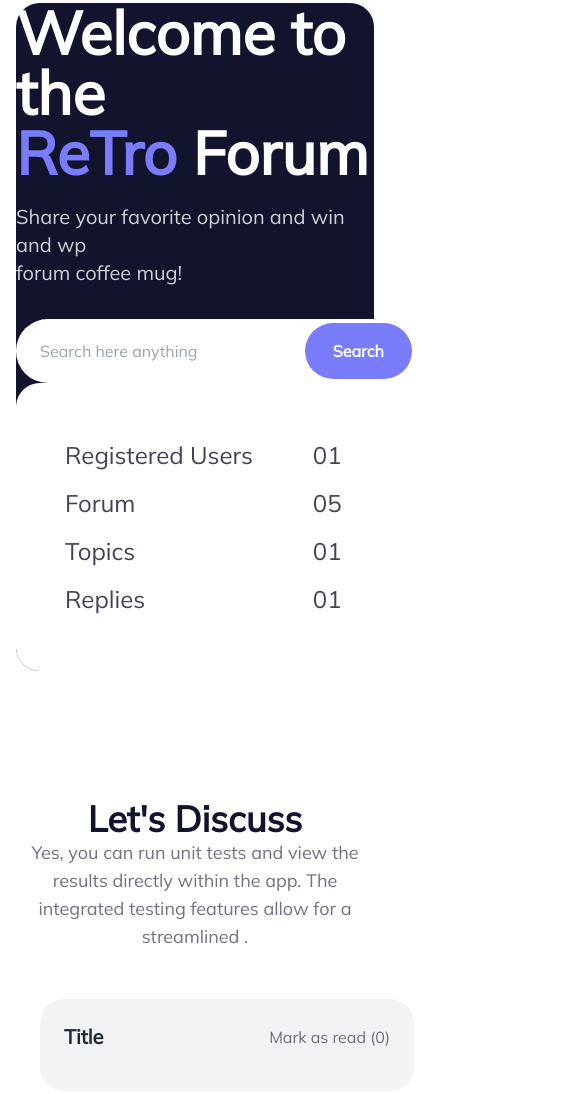
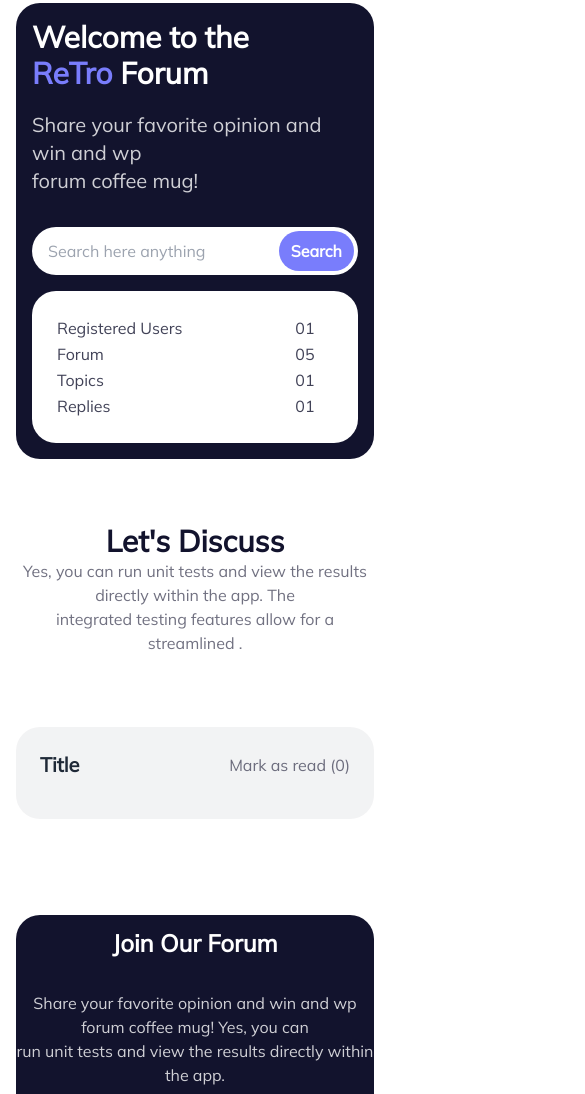
Before and after one commit to Masumbillah2062003/B9A6-retro-forum, a plain HTML site: page index.html in a window 390 px wide. Shown: the part 215-1309 px from the top of the page, 585 px wide, since content can reach past the window. Drawn offline with nearby package versions, Linux system fonts and the light colour scheme; no server answers.

Commit message:
added responsive header section and main section

```diff
--- a/index.html
+++ b/index.html
@@ -39,18 +39,18 @@
 
         <!-- banner section -->
         <div class="banner lg:mt-12 mt-7">
-            <div class="lg:w-[1170px] mx-auto lg:h-[550px] bg-[rgb(18,19,45)] bg-[url(images/bgbanner.png)] bg-no-repeat rounded-3xl bg-bottom">
-                <div class="text-white lg:flex lg:justify-between lg:items-center lg:px-28 lg:py-32">
+            <div class="lg:w-[1170px] mx-auto lg:h-[550px] bg-[rgb(18,19,45)] lg:bg-[url(images/bgbanner.png)] bg-no-repeat rounded-3xl bg-bottom p-4">
+                <div class="text-white flex lg:flex-row flex-col gap-4 lg:justify-between lg:items-center lg:px-28 lg:py-32">
                     <div>
-                        <h1 class="font-black text-6xl">Welcome to the <br> <span class="text-[rgb(121,125,252)]">ReTro</span> Forum</h1>
+                        <h1 class="font-black text-3xl lg:text-6xl">Welcome to the <br> <span class="text-[rgb(121,125,252)]">ReTro</span> Forum</h1>
                         <p class="text-[rgba(255,255,255,0.8)] text-xl font-medium mt-5 mb-8">Share your favorite opinion and win and wp <br> forum coffee mug!</p>
-                        <div class="bg-white w-[400px] flex p-1 rounded-[50px]">
-                            <input id="input-field" class="bg-transparent px-5 w-full outline-none text-[rgba(3,7,18,0.5)]" type="text" placeholder="Search here anything">
-                            <button onclick="clickIdName()" class="bg-[rgb(121,125,252)] px-7 py-4 font-bold rounded-[46px]">Search</button>
+                        <div class="bg-white lg:w-[400px] flex p-1 rounded-[50px]">
+                            <input id="input-field" class="bg-transparent px-3 lg:px-5 w-full outline-none text-[rgba(3,7,18,0.5)]" type="text" placeholder="Search here anything">
+                            <button onclick="clickIdName()" class="bg-[rgb(121,125,252)] px-3 py-2 lg:px-7 lg:py-4 font-bold rounded-[46px]">Search</button>
                         </div>
                     </div>
-                    <div class="bg-white rounded-3xl text-black w-96 h-72 p-12">
-                        <table class="w-full h-full text-2xl font-medium text-[rgba(18,19,45,0.8)]">
+                    <div class="bg-white rounded-3xl text-black lg:w-96 lg:h-72 lg:p-12 p-6">
+                        <table class="w-full h-full lg:text-2xl lg:font-medium text-[rgba(18,19,45,0.8)]">
                             <tr>
                                 <td>Registered Users</td>
                                 <td>01</td>
@@ -75,10 +75,10 @@
     </header>
 
 
-    <main class="container mx-auto lg:px-32 p-4 mt-24">
+    <main class="container mx-auto lg:px-32 p-4 lg:mt-24 mt-8">
         <section class="text-center">
-            <h1 class="text-4xl font-black text-[rgb(18,19,45)]">Let's Discuss</h1>
-            <p class="text-lg text-[rgba(18,19,45,0.6)]">Yes, you can run unit tests and view the results directly within the app. The <br> integrated testing features allow for a streamlined .</p>
+            <h1 class="lg:text-4xl text-3xl font-black text-[rgb(18,19,45)]">Let's Discuss</h1>
+            <p class="lg:text-lg text-[rgba(18,19,45,0.6)]">Yes, you can run unit tests and view the results directly within the app. The <br> integrated testing features allow for a streamlined .</p>
         </section>
 
         <section id="loading-section" class="hidden">
@@ -87,12 +87,12 @@
             </div>
         </section>
 
-        <section class="mt-12 flex gap-6">
+        <section class="mt-12 flex lg:flex-row flex-col gap-6">
             <div id="main-second-section-div" class="flex flex-col gap-6 w-full">
                 <!-- thats div code in javaScript  -->
             </div>
             <div>
-                <div class="w-[374px] rounded-3xl bg-[rgba(18,19,45,0.05)] p-6">
+                <div class="lg:w-[374px] rounded-3xl bg-[rgba(18,19,45,0.05)] p-6">
                     <div class="flex items-center justify-between w-full mb-4">
                         <h4 class="text-xl font-bold">Title</h4>
                         <p class="text-[rgba(18,19,45,0.6)]">Mark as read (<span id="massage-count">0</span>)</p>
@@ -105,21 +105,21 @@
         </section>
 
         <section class="mt-24">
-            <div class="w-full h-[403px] bg-[rgb(18,19,45)] rounded-3xl flex text-white justify-between pl-24">
+            <div class="w-full lg:h-[403px] bg-[rgb(18,19,45)] rounded-3xl flex lg:flex-row flex-col text-white justify-between lg:pl-24 lg:text-start text-center">
                 <div class=" flex items-center justify-center">
                     <div>
-                        <h1 class="text-4xl font-black">Join Our Forum</h1>
-                        <p class="my-8 text-lg font-medium text-[rgba(255,255,255,0.8)]">Share your favorite opinion and win and wp forum coffee mug! Yes, you can <br> run unit tests and view the results directly within the app. </p>
+                        <h1 class="lg:text-4xl text-2xl font-black mt-3">Join Our Forum</h1>
+                        <p class="my-8 lg:text-lg font-medium text-[rgba(255,255,255,0.8)]">Share your favorite opinion and win and wp forum coffee mug! Yes, you can <br> run unit tests and view the results directly within the app. </p>
                         <button class="font-bold text-xl bg-[rgb(121,125,252)] px-10 py-4 rounded-[50px]">Registered Now</button>
                     </div>
                 </div>
-                <div class="w-[390px] h-[341px] border-2 border-dashed border-[gray] mt-16 flex items-end">
+                <div class="lg:w-[390px] lg:h-[341px] border-2 border-dashed border-[gray] mt-16 flex items-end">
                     <img src="images/joinforum.png" alt="" class="w-full">
                 </div>
             </div>
         </section>
 
-        <section class="mt-24">
+        <section class="mt-24 hidden">
             <div class="text-center">
                 <h1 class="text-4xl font-black text-[rgb(18,19,45)]">Latest Posts</h1>
                 <p class="text-lg text-[rgba(18,19,45,0.6)]">Yes, you can run unit tests and view the results directly within the app. The <br> integrated testing features allow for a streamlined .</p>
@@ -130,7 +130,7 @@
         </section>
     </main>
 
-    <footer class="container mx-auto mt-[100px] pt-[100px] bg-[linear-gradient(180.00deg,rgba(18,19,45,0.05),rgba(18,19,45,0)100%)]">
+    <footer class="container hidden mx-auto mt-[100px] pt-[100px] bg-[linear-gradient(180.00deg,rgba(18,19,45,0.05),rgba(18,19,45,0)100%)]">
         <div class="w-[1170px] h-[289px] mx-auto text-center space-y-5">
             <h1 class="text-4xl font-black text-[rgb(18,19,45)]">
                 ReTro
--- a/script/retro.js
+++ b/script/retro.js
@@ -10,8 +10,8 @@ const discussSectionCard = async(idName) => {
 
         const div = document.createElement('div');
         div.innerHTML = `
-        <div class="bg-[rgb(243,243,245)] p-10 w-full h-[270px] flex gap-6 rounded-3xl border-2 border-[rgb(121,125,252)]">
-        <div class="w-[90px] h-[80px] rounded-2xl bg-black relative">
+        <div class="bg-[rgb(243,243,245)] lg:p-10 p-5 w-full lg:h-[270px] flex lg:flex-row flex-col gap-6 rounded-3xl border-2 border-[rgb(121,125,252)] text-center lg:text-start">
+        <div class="lg:w-[90px] lg:h-[80px] w-[50px] mx-auto rounded-2xl bg-black relative">
             <img src="${item.image}" alt="" class="rounded-2xl">
             ${item.isActive == true ? '<p id="warnning-color" class="w-5 h-5 bg-[rgb(16,185,129)] rounded-full absolute -top-2 -right-2 border-2 border-white"></p>' : '<p id="warnning-color" class="w-5 h-5  rounded-full bg-[red] absolute -top-2 -right-2 border-2 border-white"></p>'}
         </div>
@@ -28,7 +28,7 @@ const discussSectionCard = async(idName) => {
             </div>
             <hr class="border border-dashed border-[rgba(18,19,45,0.25)] my-6">
             <div class="flex justify-between text-[rgba(18,19,45,0.6)]">
-                <div class="flex gap-7">
+                <div class="flex lg:gap-7 gap-3">
                     <p><span><i class="fa-regular fa-message"></i></span> <span>${item.comment_count}</span></p>
                     <p><span><i class="fa-regular fa-eye"></i></span> <span>${item.view_count}</span></p>
                     <p><i class="fa-regular fa-clock"></i></span> <span>${item.posted_time} min</span></p>
@@ -51,7 +51,7 @@ const messageButton = (title, view_count) => {
     const cardMessage = document.getElementById('card-message')
     const div2 = document.createElement('div');
     div2.innerHTML = `
-    <div class="bg-white rounded-2xl w-[326px] h-[82px] flex justify-between items-center p-4 ">
+    <div class="bg-white rounded-2xl lg:w-[326px] h-[82px] flex justify-between items-center p-4 ">
         <p class="text-base font-semibold">${title}</p>
         <p class="text-[rgba(18,19,45,0.6)]"><span><i class="fa-regular fa-eye"></i></span> <span>${view_count}</span></p>
     </div>
```
